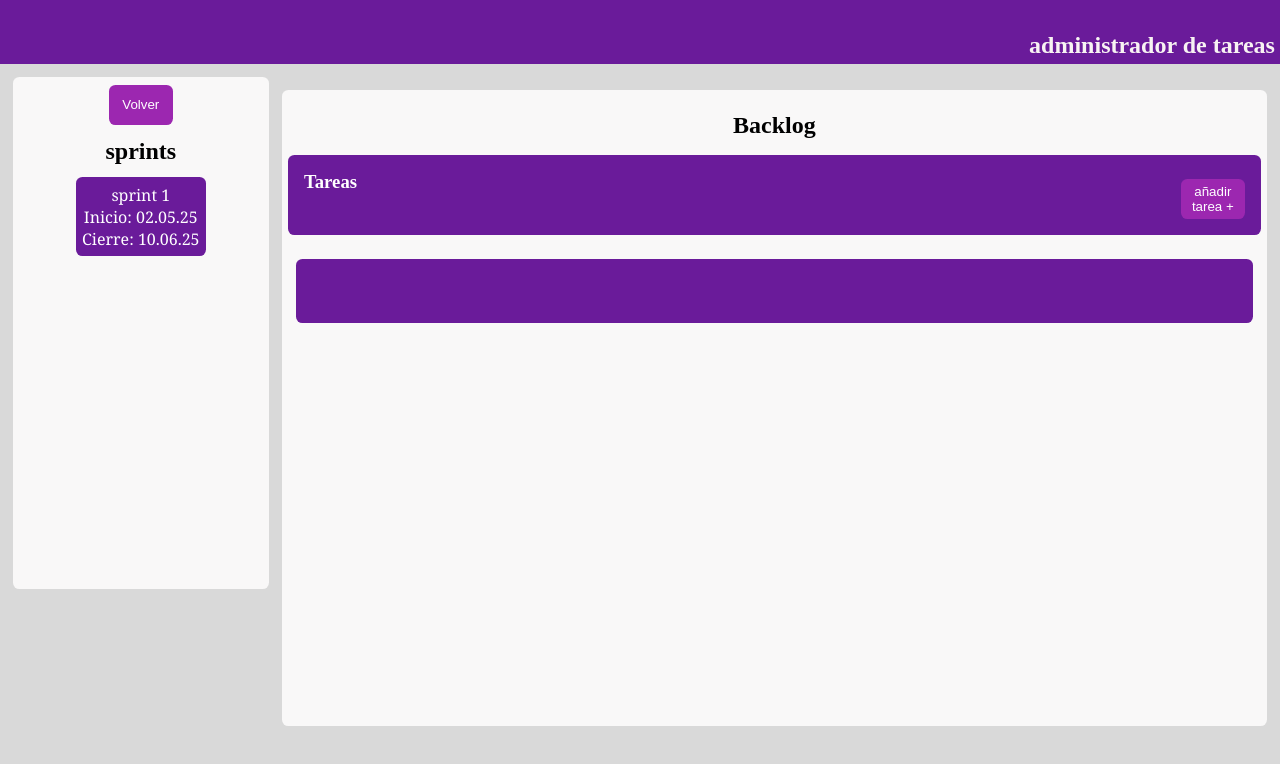
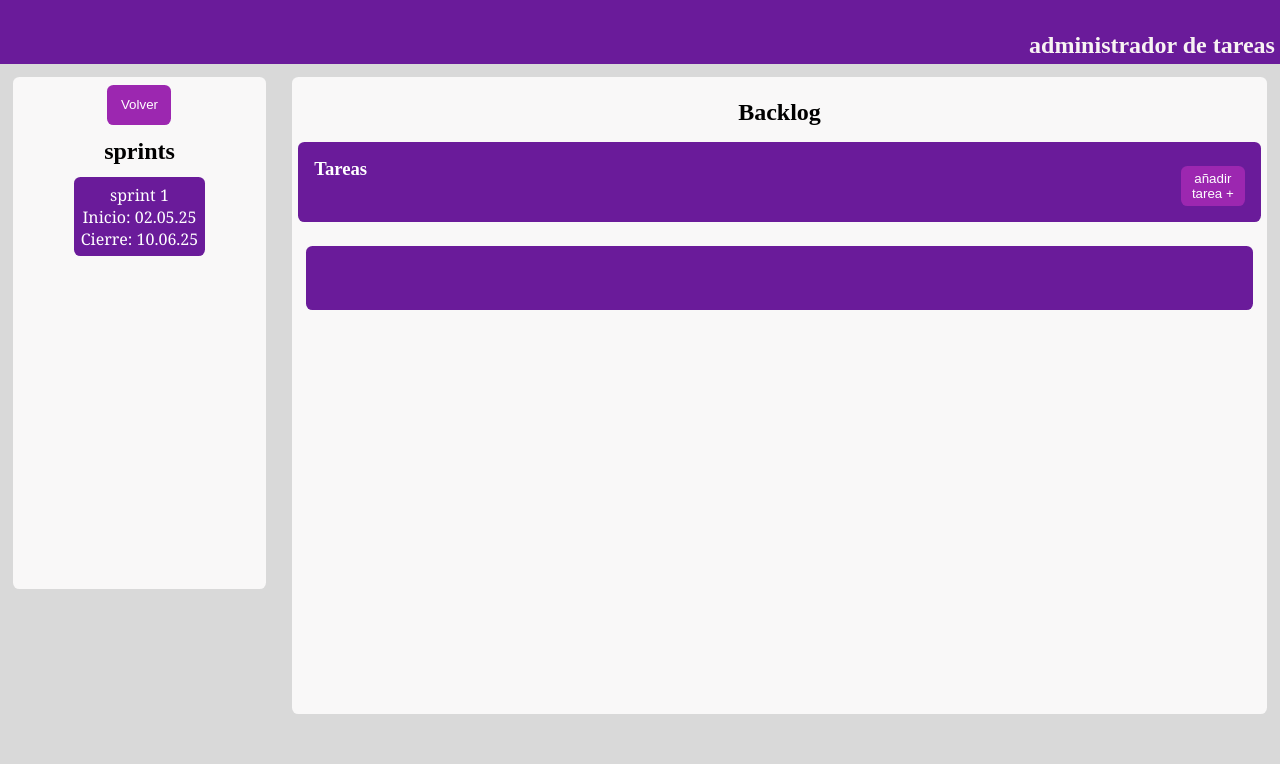
Before and after one commit to matigames765/repoToDoAdvancedMetodologia, a React (Vite) app in the folder todo-advanced/: page / in a window 1280 px wide. Shown: the top 764 px of the page. Built offline with nearby package versions, Linux system fonts and the light colour scheme.

Commit message:
cambios de css

```diff
--- a/todo-advanced/src/components/screens/backlogscreen/BacklogScreen.module.css
+++ b/todo-advanced/src/components/screens/backlogscreen/BacklogScreen.module.css
@@ -2,3 +2,7 @@ body{
     background-color: #D9D9D9;
     overflow-x: hiden;
 }
+.containerMain{
+    display: flex;
+    flex-direction: row;
+}
--- a/todo-advanced/src/components/screens/backlogscreen/BacklogScreen.tsx
+++ b/todo-advanced/src/components/screens/backlogscreen/BacklogScreen.tsx
@@ -7,8 +7,11 @@ export const BacklogScreen = () => {
   return (
     <div className={styles.containerBacklogScreen}>
       <HeaderBacklog />
-      <ColumnSprints />
-      <ColumnTasks />
+
+      <div className={styles.containerMain}>
+        <ColumnSprints />
+        <ColumnTasks />
+      </div>
     </div>
   );
 };
--- a/todo-advanced/src/components/ui/CardSprints/CardSprints.module.css
+++ b/todo-advanced/src/components/ui/CardSprints/CardSprints.module.css
@@ -1,5 +1,5 @@
 .containerCardSprints{
-    background-color: #6A1B9A;
+    background-color: var(--color-principal);
     padding: 0.5vw;
     display: flex;
     flex-direction: column;
--- a/todo-advanced/src/components/ui/ColumnSprints/ColumnSprints.module.css
+++ b/todo-advanced/src/components/ui/ColumnSprints/ColumnSprints.module.css
@@ -12,7 +12,7 @@
 
 .buttonVolverColumnSprints{
     margin-top: 0.5rem;
-    background-color: #9C27B0;
+    background-color: var(--botones-principales);
     width: 5vw;
     height: 5vh;
     border-radius: 0.4rem;
--- a/todo-advanced/src/components/ui/ColumnTasks/ColumnTasksBacklog.tsx.module.css
+++ b/todo-advanced/src/components/ui/ColumnTasks/ColumnTasksBacklog.tsx.module.css
@@ -4,9 +4,6 @@
   background-color: #f9f8f8;
   border-radius: 0.4rem;
   padding: 0.4rem;
-  position: absolute;
-  top: 4.8rem;
-  right: 0;
   margin: 1vw;
 }
 .containerTasksBacklog {
@@ -16,7 +13,7 @@
   margin: 1rem;
 }
 .headerBacklog {
-  background-color: #6a1b9a;
+  background-color: var(--color-principal);
   border-radius: 0.4rem;
   color: #fff;
   display: flex;
@@ -26,7 +23,7 @@
 }
 .buttonAddTask {
   margin-top: 0.5rem;
-  background-color: #9c27b0;
+  background-color: var(--botones-principales);
   width: 5vw;
   height: 5vh;
   border-radius: 0.4rem;
@@ -43,7 +40,7 @@
 }
 
 .tasks {
-  background-color: #6a1b9a;
+  background-color: var(--color-principal);
   padding: 2rem;
   border-radius: 0.4rem;
   display: flex;
--- a/todo-advanced/src/components/ui/HeaderBacklog/HeaderBacklog.module.css
+++ b/todo-advanced/src/components/ui/HeaderBacklog/HeaderBacklog.module.css
@@ -1,7 +1,7 @@
 .containerHeaderBacklog{
     width: 100vw;
     height: 5vw;
-    background-color: #6A1B9A;
+    background-color: var(--color-principal);
     display: flex;
     justify-content: flex-end;
 }
--- a/todo-advanced/src/index.css
+++ b/todo-advanced/src/index.css
@@ -1,4 +1,9 @@
-*{
-    margin: 0;
-    padding: 0;
+* {
+  margin: 0;
+  padding: 0;
 }
+
+:root {
+  --botones-principales: #9c27b0;
+  --color-principal: #6a1b9a;
+}
```
